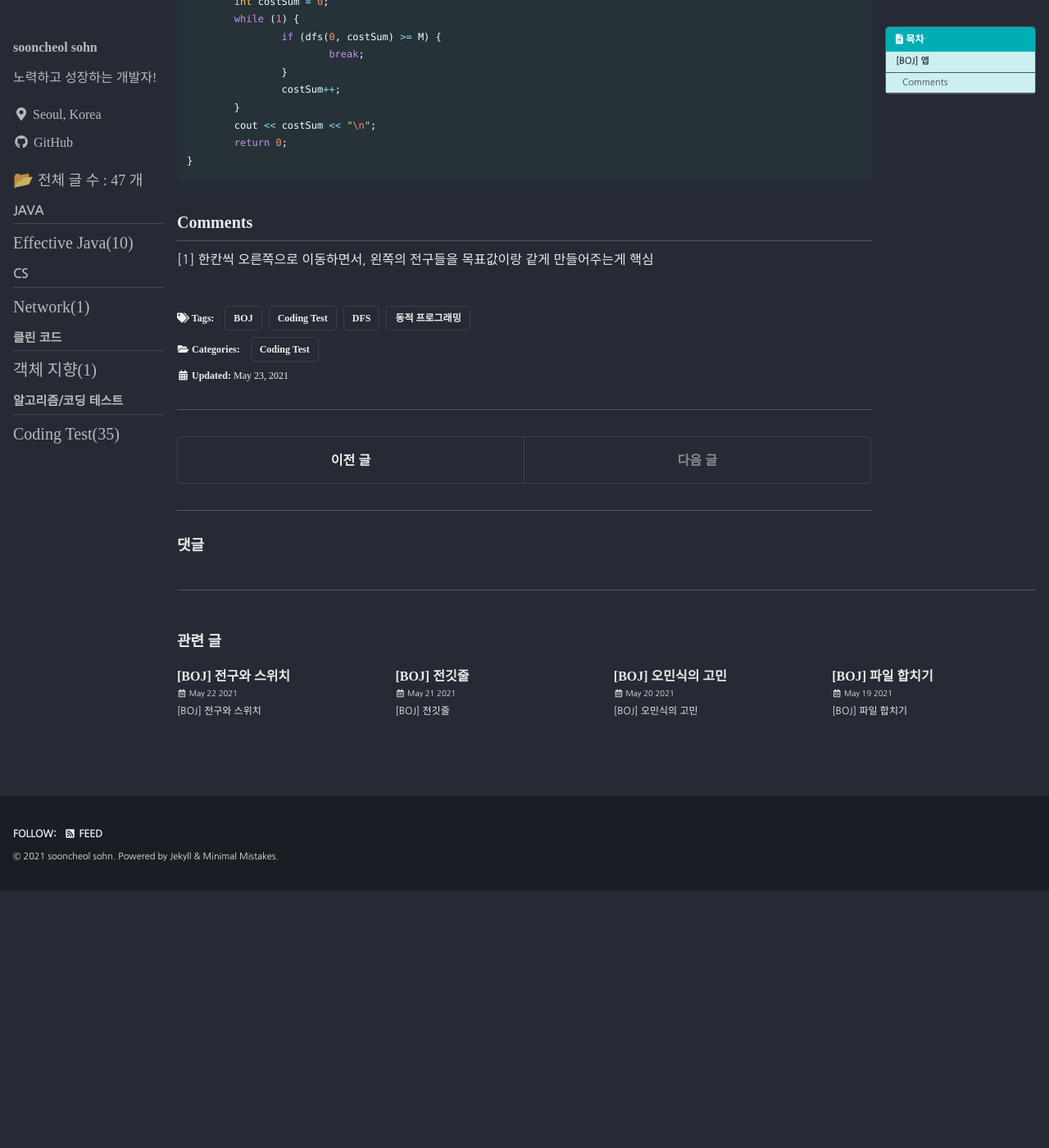
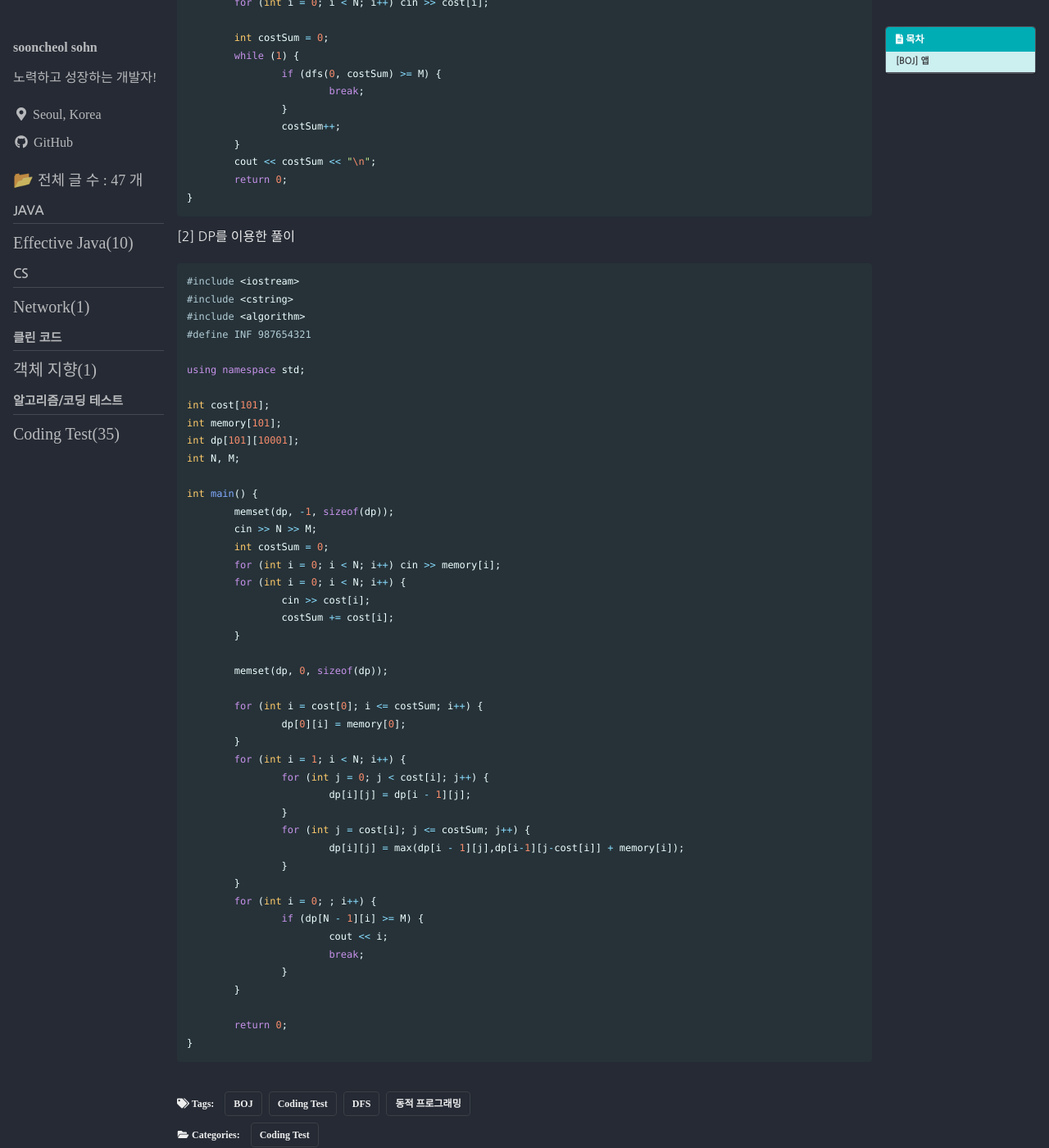
Before and after one commit to punsoo/punsoo.github.io, a Jekyll site: the page built from _posts/Coding-Test/2021-05-23-BOJ-앱.md, in a window 1280 px wide and 1400 px high, scrolled down 922 px. Shown: the whole window at 82% size. Built offline with Jekyll 4.4.1, drawn with Linux system fonts in a browser that asks for light colours; cached includes are drawn as plain includes; some web fonts are replaced; comment, search, counter and statistics services are not loaded; before the commit the page ends 2008 px from its top, so only the background shows below that.

Commit message:
BOJ 앱 풀이 추가

````diff
--- a/_posts/Coding-Test/2021-05-23-BOJ-앱.md
+++ b/_posts/Coding-Test/2021-05-23-BOJ-앱.md
@@ -25,6 +25,7 @@ last_modified_at: 2021-05-23
 
 Problem URL : [앱](https://www.acmicpc.net/problem/7579)
 
+[1] DFS를 이용한 풀이
 ```cpp
 #include <iostream>
 #include <cstring>
@@ -67,5 +68,50 @@ int main() {
 }
 ```
 
-## Comments
-[1] 한칸씩 오른쪽으로 이동하면서, 왼쪽의 전구들을 목표값이랑 같게 만들어주는게 핵심
+[2] DP를 이용한 풀이
+```cpp
+#include <iostream>
+#include <cstring>
+#include <algorithm>
+#define INF 987654321
+
+using namespace std;
+
+int cost[101];
+int memory[101];
+int dp[101][10001];
+int N, M;
+
+int main() {
+	memset(dp, -1, sizeof(dp));
+	cin >> N >> M;
+	int costSum = 0;
+	for (int i = 0; i < N; i++) cin >> memory[i];
+	for (int i = 0; i < N; i++) {
+		cin >> cost[i];
+		costSum += cost[i];
+	}
+
+	memset(dp, 0, sizeof(dp));
+
+	for (int i = cost[0]; i <= costSum; i++) {
+		dp[0][i] = memory[0];
+	}
+	for (int i = 1; i < N; i++) {
+		for (int j = 0; j < cost[i]; j++) {
+			dp[i][j] = dp[i - 1][j];
+		}
+		for (int j = cost[i]; j <= costSum; j++) {
+			dp[i][j] = max(dp[i - 1][j],dp[i-1][j-cost[i]] + memory[i]);
+		}
+	}
+	for (int i = 0; ; i++) {
+		if (dp[N - 1][i] >= M) {
+			cout << i;
+			break;
+		}
+	}
+
+	return 0;
+}
+```
````
